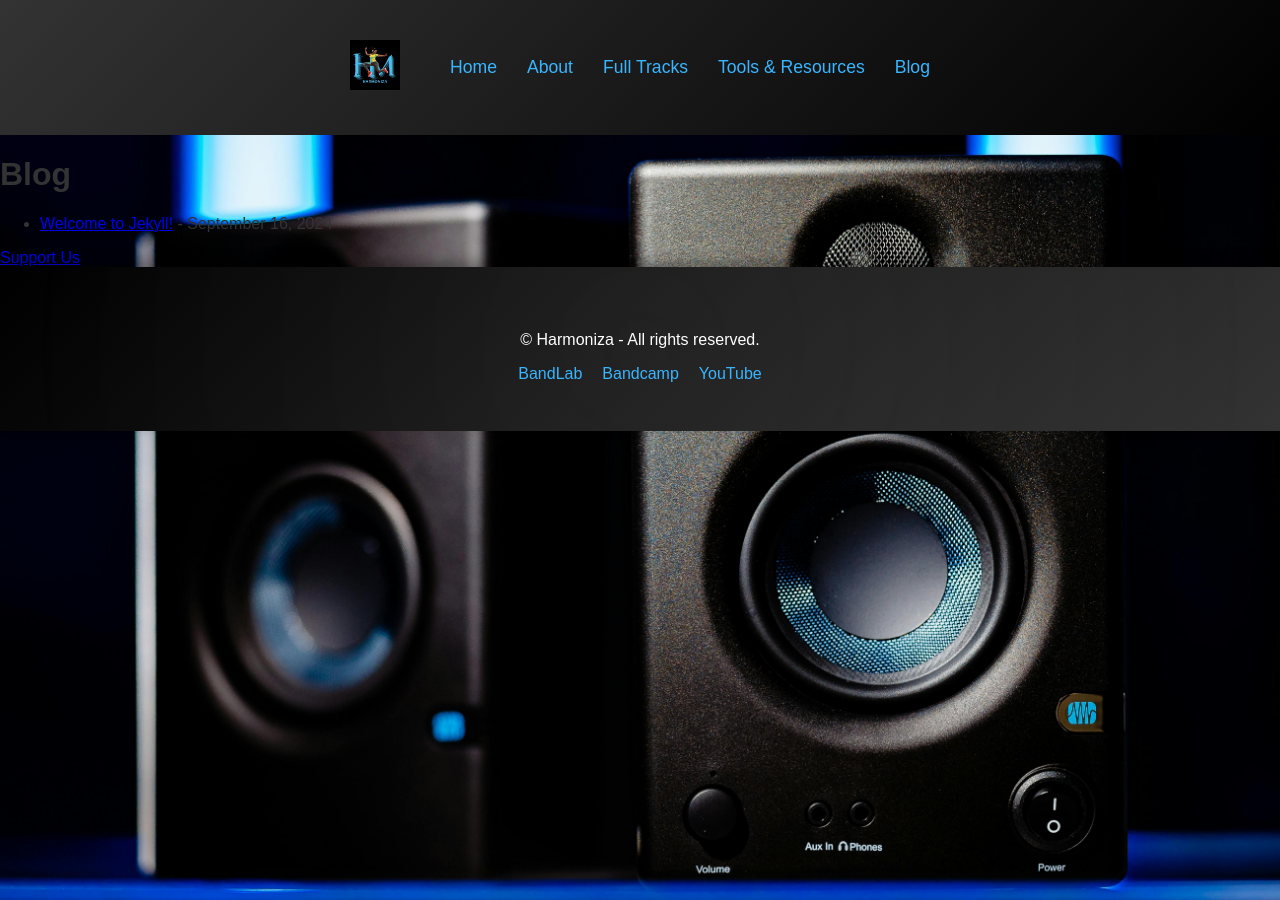
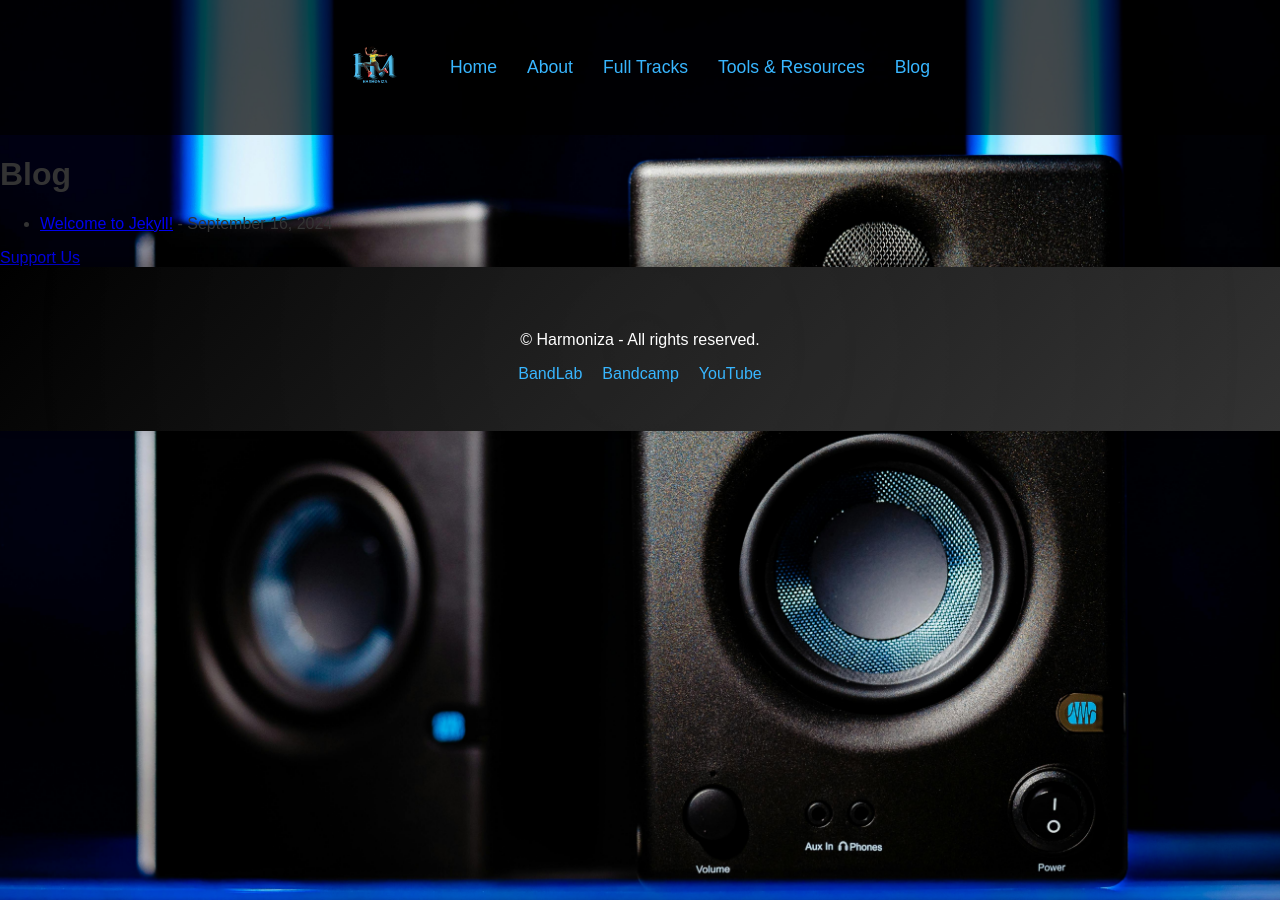
Before and after one commit to Harmoniza/harmoniza, a Jekyll site: the page built from blog.md, in a window 1280 px wide. Built offline with Jekyll 4.4.1, drawn with Linux system fonts in a browser that asks for light colours.

Commit message:
Fix form field attributes and update site URL in README.md

```diff
--- a/assets/css/styles.css
+++ b/assets/css/styles.css
@@ -11,25 +11,30 @@
   background-attachment: fixed;
 }
 
-/* Navigation Styling with logo updates */
+/* Navigation Styling */
 nav {
-  background: linear-gradient(135deg, #000000 0%, #000000 100%);
+  background: rgba(
+    0,
+    0,
+    0,
+    0.5
+  ); /* Semi-transparent to blend with background */
   color: #fff;
-  padding: 1.5rem 2.5rem; /* Reduced padding for smaller height */
+  padding: 1.5rem 2.5rem; /* Increased padding for more visibility */
   box-shadow: none;
-  transition: background 0.3s, padding 0.3s;
+  transition: background 0.3s ease-in-out, padding 0.3s;
 }
 
 nav:hover {
-  background: linear-gradient(135deg, #333333 0%, #000000 100%);
-  padding: 2rem 3rem; /* Subtle increase on hover */
+  background: rgba(0, 0, 0, 0.7); /* Darker on hover */
+  padding: 2rem 3rem;
 }
 
 /* Logo Styling */
 nav .logo {
-  height: 50px; /* Keep logo size the same */
+  height: 50px;
   width: auto;
-  margin-right: 20px; /* Add space between the logo and the Home link */
+  margin-right: 20px;
 }
 
 nav ul {
@@ -43,11 +48,10 @@
 
 nav ul li {
   margin: 0 15px;
-  position: relative;
 }
 
 nav ul li.logo {
-  margin-right: 30px; /* Ensure logo has proper spacing next to the Home link */
+  margin-right: 30px;
 }
 
 nav ul li a {
@@ -57,8 +61,12 @@
   padding: 0.5rem 0;
   display: inline-block;
   position: relative;
-  transition: color 0.3s, background-color 0.3s, transform 0.3s;
-  background: linear-gradient(to bottom, transparent 70%, #000000 30%);
+  transition: color 0.3s, transform 0.3s;
+  background: linear-gradient(
+    to bottom,
+    transparent 70%,
+    rgba(0, 0, 0, 0.3) 30%
+  );
   background-size: 100% 200%;
   background-position: 0 0;
 }
@@ -80,44 +88,39 @@
 .home-header {
   text-align: center;
   color: #ffffff;
-  padding: 5rem 1rem; /* Increased padding to blend with larger background */
+  padding: 6rem 1rem; /* Larger padding for smooth transition */
   background: url("/assets/images/Harmoniza-header-background-image.jpg")
     no-repeat center center;
   background-size: cover;
   background-blend-mode: darken;
-  border-bottom: 5px solid #edd638; /* Accent line to match hover color */
+  border-bottom: 5px solid #edd638;
 }
 
 .home-header h1 {
   margin: 0;
-  font-size: 4rem; /* Increased font size for prominence */
-  color: rgba(
-    255,
-    255,
-    255,
-    0.9
-  ); /* Subtle transparency with high visibility */
+  font-size: 4.5rem;
+  color: rgba(255, 255, 255, 0.9);
 }
 
 .home-header p {
-  font-size: 1.5rem; /* Larger text for better readability */
+  font-size: 1.5rem;
   margin-top: 1rem;
-  color: rgba(255, 255, 255, 0.8); /* Subtle transparency for secondary text */
+  color: rgba(255, 255, 255, 0.8);
 }
 
 /* Explore Sections Styling */
 .explore-sections {
-  padding: 4rem 2rem; /* Adjusting padding for better spacing below header */
-  background: #030303; /* Dark background to match theme */
+  padding: 4rem 2rem;
+  background: #030303;
 }
 
 .explore-sections h2 {
   color: #ffffff;
   text-align: center;
-  margin-bottom: 3rem; /* Increased space to give breathing room */
-  font-size: 2.5rem; /* Increased font size for emphasis */
+  margin-bottom: 3rem;
+  font-size: 2.5rem;
   font-weight: bold;
-  text-shadow: 0 2px 4px rgba(0, 0, 0, 0.5); /* Subtle shadow for better visibility */
+  text-shadow: 0 2px 4px rgba(0, 0, 0, 0.5);
 }
 
 .section-grid {
@@ -163,15 +166,11 @@
 
 /* Footer Styling */
 footer {
-  background: linear-gradient(
-    135deg,
-    #000000 0%,
-    #333333 100%
-  ); /* Consistent gradient */
+  background: linear-gradient(135deg, #000000 0%, #333333 100%);
   color: #fff;
-  padding: 3rem; /* Larger footer to balance the design */
+  padding: 3rem;
   text-align: center;
-  box-shadow: 0 -6px 12px rgba(0, 0, 0, 0.3); /* Stronger shadow */
+  box-shadow: 0 -6px 12px rgba(0, 0, 0, 0.3);
   position: relative;
   overflow: hidden;
 }
@@ -217,7 +216,7 @@
 }
 
 footer ul li a {
-  color: #38b6ff; /* Initial color */
+  color: #38b6ff;
   text-decoration: none;
   font-size: 1rem;
   position: relative;
@@ -225,28 +224,28 @@
 }
 
 footer ul li a:hover {
-  color: #edd638; /* Hover color */
-  text-shadow: 0 0 6px #38b6ff, 0 0 10px #38b6ff; /* Added text-shadow on hover */
+  color: #edd638;
+  text-shadow: 0 0 6px #38b6ff, 0 0 10px #38b6ff;
 }
 
 /* About Page Styling */
 .about-container {
   padding: 4rem 2rem;
-  background: #000000; /* Dark theme background */
-  color: #ffffff; /* White text */
+  background: #000000;
+  color: #ffffff;
 }
 
 .about-header h1 {
   text-align: center;
   font-size: 3rem;
-  color: #38b6ff; /* Matching the primary theme color */
+  color: #38b6ff;
   margin-bottom: 2rem;
   transition: color 0.3s, transform 0.3s;
 }
 
 .about-header h1:hover {
-  color: #edd638; /* Hover effect color */
-  transform: scale(1.05); /* Slight lift on hover */
+  color: #edd638;
+  transform: scale(1.05);
 }
 
 .about-header p {
@@ -255,19 +254,19 @@
   max-width: 800px;
   margin: 0 auto;
   line-height: 1.6;
-  color: rgba(255, 255, 255, 0.8); /* Slight transparency */
+  color: rgba(255, 255, 255, 0.8);
 }
 
-/* Padding for 'Tools and Resources' Section */
+/* Tools and Resources Section Styling */
 .tools-resources {
-  padding: 4rem 2rem; /* Matching padding for consistency */
-  background: #000000; /* Dark background */
+  padding: 4rem 2rem;
+  background: #000000;
 }
 
 .tools-resources p {
   font-size: 1.2rem;
   line-height: 1.6;
-  color: rgba(255, 255, 255, 0.8); /* Matches the About section body text */
+  color: rgba(255, 255, 255, 0.8);
   max-width: 800px;
   margin: 0 auto;
 }
@@ -284,50 +283,22 @@
   background-color: #edd638;
 }
 
-/* Posts Section */
-.posts {
-  padding: 4rem 2rem; /* Consistent padding for posts section */
-  background: #000000; /* Consistent dark theme */
-}
-
-.posts p {
-  font-size: 1.2rem;
-  line-height: 1.6;
-  color: rgba(255, 255, 255, 0.8); /* Matching About and Tools sections */
-  max-width: 800px;
-  margin: 0 auto;
-}
-
-/* Responsive Styles */
+/* Responsive Styling */
 @media (max-width: 768px) {
   nav ul {
     flex-direction: column;
-    align-items: flex-start;
-  }
-
-  nav ul li {
-    margin: 10px 0;
-  }
-
-  .section-grid {
-    grid-template-columns: 1fr;
+    text-align: center;
   }
 
   .home-header {
+    padding: 4rem 1rem;
+  }
+
+  .explore-sections {
     padding: 3rem 1rem;
   }
-}
 
-@media (max-width: 480px) {
-  .home-header h1 {
-    font-size: 2.5rem;
-  }
-
-  .home-header p {
-    font-size: 1rem;
-  }
-
-  .explore-sections h2 {
-    font-size: 1.8rem;
+  footer {
+    padding: 2rem 1rem;
   }
 }
--- a/index.markdown
+++ b/index.markdown
@@ -49,8 +49,8 @@
   <section class="subscribe-section">
     <h2>Stay Tuned for Updates!</h2>
     <p>Join our community and never miss a new release.</p>
-    <form class="subscribe-form">
-      <input type="email" placeholder="Enter your email to subscribe" class="subscribe-input">
+    <form class="subscribe-form" action="/subscribe" method="post">
+      <input type="email" id="email" name="email" placeholder="Enter your email to subscribe" class="subscribe-input" required>
       <button type="submit" class="subscribe-button">Subscribe</button>
     </form>
   </section>
```
Also changed, not shown: README.md.
